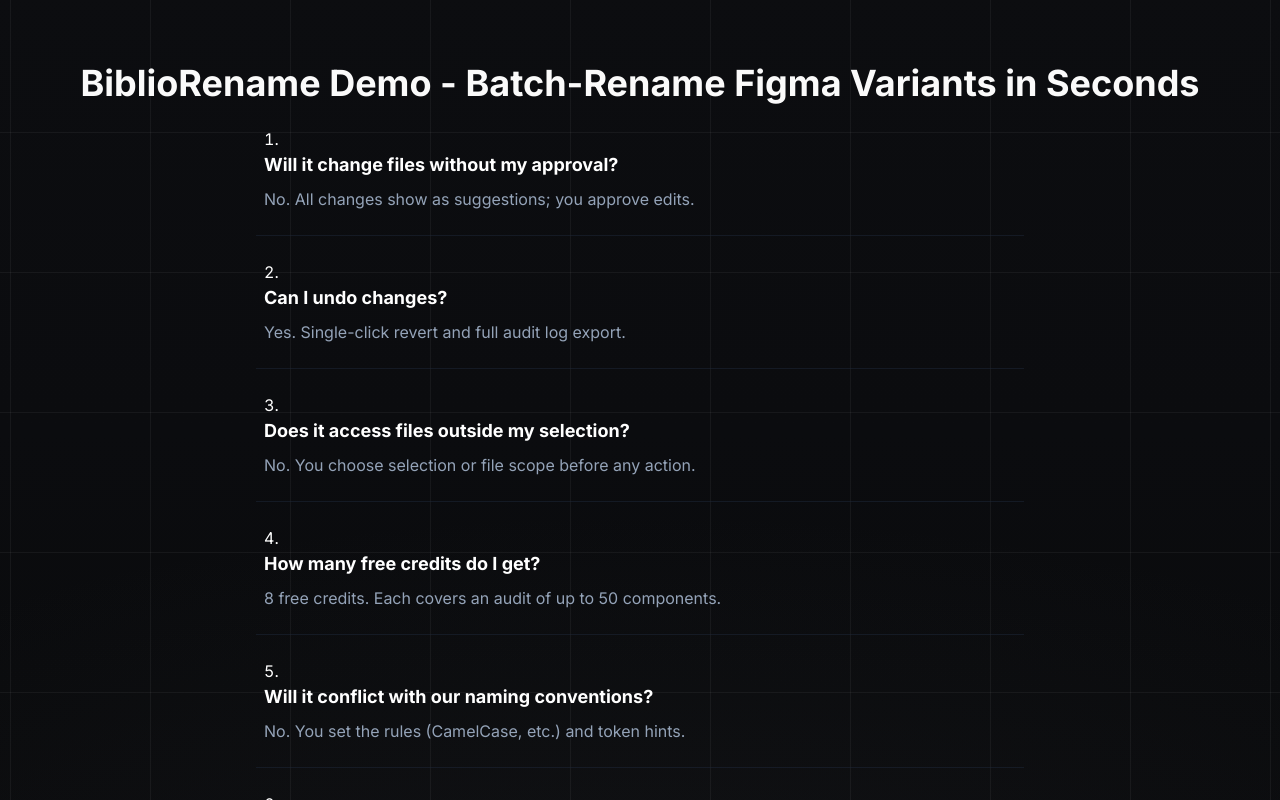
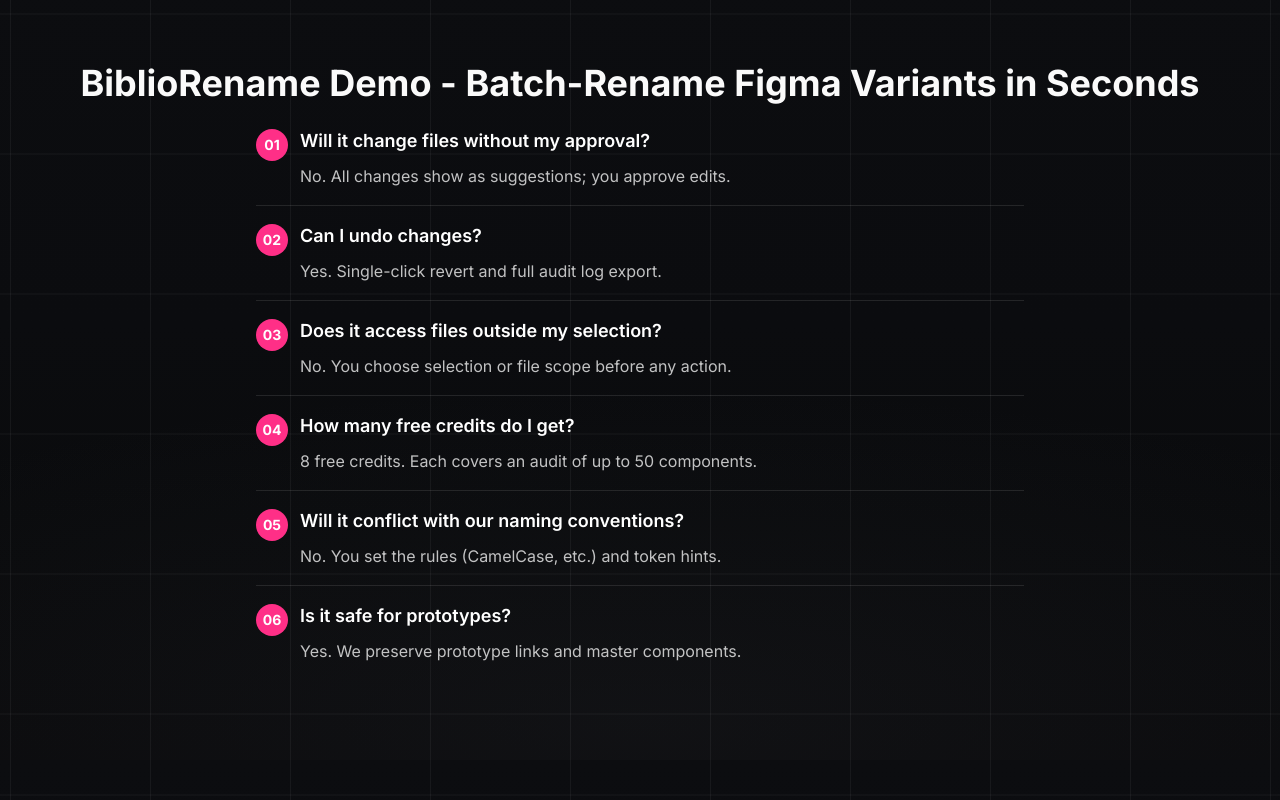
Before and after one commit to emviedv/BKitLaunch, a React (Vite) app: page /biblio-rename in a window 1280 px wide. Shown: the part 7540-8340 px from the top of the page. Built offline with nearby package versions, Linux system fonts and the light colour scheme.

Commit message:
Unify FAQ styling across site

```diff
--- a/src/components/AIRenameVariantsPage.tsx
+++ b/src/components/AIRenameVariantsPage.tsx
@@ -6,6 +6,7 @@
 import { Button } from '@/components/ui/button';
 import { HERO_PRIMARY_BUTTON_CLASS } from '@/components/heroConstants';
 import { Check, RefreshCw, Shield, Lock, Download } from '@/lib/iconUtils';
+import FAQList from '@/components/FAQList';
 import FluidBackground from './FluidBackground';
 
 const AIRenameVariantsPage = () => {
@@ -23,6 +24,14 @@
   }, [content]);
 
   const PLUGIN_URL = 'https://www.figma.com/community/plugin/1523817290746945616/batch-rename-variants-properties-ai-assisted';
+  const faqs = [
+    { question: "Will it change files without my approval?", answer: "No. All changes show as suggestions; you approve edits." },
+    { question: "Can I undo changes?", answer: "Yes. Single-click revert and full audit log export." },
+    { question: "Does it access files outside my selection?", answer: "No. You choose selection or file scope before any action." },
+    { question: "How many free credits do I get?", answer: "8 free credits. Each covers an audit of up to 50 components." },
+    { question: "Will it conflict with our naming conventions?", answer: "No. You set the rules (CamelCase, etc.) and token hints." },
+    { question: "Is it safe for prototypes?", answer: "Yes. We preserve prototype links and master components." }
+  ];
 
   // --- Reusable Components ---
 
@@ -400,21 +409,7 @@
       {/* Block 11: FAQ */}
       <Section dark>
         <SectionTitle className="text-center mb-12">BiblioRename Demo - Batch-Rename Figma Variants in Seconds</SectionTitle>
-        <ol className="max-w-3xl mx-auto space-y-6 list-decimal list-inside">
-          {[
-            { q: "Will it change files without my approval?", a: "No. All changes show as suggestions; you approve edits." },
-            { q: "Can I undo changes?", a: "Yes. Single-click revert and full audit log export." },
-            { q: "Does it access files outside my selection?", a: "No. You choose selection or file scope before any action." },
-            { q: "How many free credits do I get?", a: "8 free credits. Each covers an audit of up to 50 components." },
-            { q: "Will it conflict with our naming conventions?", a: "No. You set the rules (CamelCase, etc.) and token hints." },
-            { q: "Is it safe for prototypes?", a: "Yes. We preserve prototype links and master components." }
-          ].map((faq, i) => (
-            <li key={i} className="border-b border-slate-800/50 pb-6 pl-2">
-              <h4 className="font-bold text-lg mb-2 text-white">{faq.q}</h4>
-              <p className="text-slate-400">{faq.a}</p>
-            </li>
-          ))}
-        </ol>
+        <FAQList faqs={faqs} className="max-w-3xl mx-auto" />
       </Section>
 
       {/* Block 12: Final CTA */}
--- a/src/components/BiblioAuditPage.tsx
+++ b/src/components/BiblioAuditPage.tsx
@@ -6,6 +6,7 @@
 import { Button } from '@/components/ui/button';
 import { HERO_PRIMARY_BUTTON_CLASS } from '@/components/heroConstants';
 import { Check, Shield, Search, Lock, Download } from '@/lib/iconUtils';
+import FAQList from '@/components/FAQList';
 import FluidBackground from './FluidBackground';
 
 const BiblioAuditPage = () => {
@@ -29,6 +30,12 @@
   }, [content]);
 
   const PLUGIN_URL = 'https://www.figma.com/community/plugin/1564328602359376130/biblioaudit-find-detached-instances-design-system-check';
+  const faqs = [
+    { question: "Does it work with any design system?", answer: "Yes. BiblioAudit checks against your local styles and enabled libraries." },
+    { question: "Can I fix errors automatically?", answer: "Many errors, like simple style mismatches or reset overrides, can be fixed with one click." },
+    { question: "Is it safe to run on large files?", answer: "Yes. BiblioAudit is optimized for performance and handles large files by scanning on demand." },
+    { question: "Is BiblioAudit free?", answer: "Yes, BiblioAudit is currently free to use for all features." },
+  ];
 
   // --- Reusable Components ---
 
@@ -285,19 +292,7 @@
       {/* Block 8: FAQ */}
       <Section dark>
         <SectionTitle className="text-center mb-12">See BiblioAudit in Action: Audit &amp; Bulk-Fix Figma Design Errors</SectionTitle>
-        <ol className="max-w-3xl mx-auto space-y-6 list-decimal list-inside">
-          {[
-            { q: "Does it work with any design system?", a: "Yes. BiblioAudit checks against your local styles and enabled libraries." },
-            { q: "Can I fix errors automatically?", a: "Many errors, like simple style mismatches or reset overrides, can be fixed with one click." },
-            { q: "Is it safe to run on large files?", a: "Yes. BiblioAudit is optimized for performance and handles large files by scanning on demand." },
-            { q: "Is BiblioAudit free?", a: "Yes, BiblioAudit is currently free to use for all features." },
-          ].map((faq, i) => (
-            <li key={i} className="border-b border-slate-800/50 pb-6 pl-2">
-              <h4 className="font-bold text-lg mb-2 text-white">{faq.q}</h4>
-              <p className="text-slate-400">{faq.a}</p>
-            </li>
-          ))}
-        </ol>
+        <FAQList faqs={faqs} className="max-w-3xl mx-auto" />
       </Section>
 
       {/* Block 9: Final CTA */}
--- a/src/components/BiblioCleanPage.tsx
+++ b/src/components/BiblioCleanPage.tsx
@@ -6,6 +6,7 @@
 import { Button } from '@/components/ui/button';
 import { HERO_PRIMARY_BUTTON_CLASS } from '@/components/heroConstants';
 import { Check, RefreshCw, Shield, Lock, Download } from '@/lib/iconUtils';
+import FAQList from '@/components/FAQList';
 import FluidBackground from './FluidBackground';
 
 const BiblioCleanPage = () => {
@@ -29,6 +30,12 @@
   }, [content]);
 
   const PLUGIN_URL = 'https://www.figma.com/community/plugin/1573014835821113198/biblioclean-remove-prototype-links-blue-lines';
+  const faqs = [
+    { question: "Will this break my main components?", answer: "BiblioClean includes safety warnings when you attempt to clean main components or instances that shouldn't be touched." },
+    { question: "Can I undo the cleanup?", answer: "Yes. You can use Figma's native undo (Cmd+Z) to revert any changes made by the plugin instantly." },
+    { question: "Does it remove links from the whole file?", answer: "You can choose your scope: clean only the selected items or the entire current page." },
+    { question: "Is BiblioClean free?", answer: "Yes, BiblioClean is currently free to use for all features." },
+  ];
 
   // --- Reusable Components ---
 
@@ -292,19 +299,7 @@
       {/* Block 8: FAQ */}
       <Section dark>
         <SectionTitle className="text-center mb-12">Watch BiblioClean Instantly Remove Prototype Links</SectionTitle>
-        <ol className="max-w-3xl mx-auto space-y-6 list-decimal list-inside">
-          {[
-            { q: "Will this break my main components?", a: "BiblioClean includes safety warnings when you attempt to clean main components or instances that shouldn't be touched." },
-            { q: "Can I undo the cleanup?", a: "Yes. You can use Figma's native undo (Cmd+Z) to revert any changes made by the plugin instantly." },
-            { q: "Does it remove links from the whole file?", a: "You can choose your scope: clean only the selected items or the entire current page." },
-            { q: "Is BiblioClean free?", a: "Yes, BiblioClean is currently free to use for all features." },
-          ].map((faq, i) => (
-            <li key={i} className="border-b border-slate-800/50 pb-6 pl-2">
-              <h4 className="font-bold text-lg mb-2 text-white">{faq.q}</h4>
-              <p className="text-slate-400">{faq.a}</p>
-            </li>
-          ))}
-        </ol>
+        <FAQList faqs={faqs} className="max-w-3xl mx-auto" />
       </Section>
 
       {/* Block 9: Final CTA */}
--- a/src/components/BiblioTablePage.tsx
+++ b/src/components/BiblioTablePage.tsx
@@ -6,6 +6,7 @@
 import { Button } from '@/components/ui/button';
 import { HERO_PRIMARY_BUTTON_CLASS } from '@/components/heroConstants';
 import { Check, Columns, Layout, Table as TableIcon, Download } from '@/lib/iconUtils';
+import FAQList from '@/components/FAQList';
 import FluidBackground from './FluidBackground';
 
 const BiblioTablePage = () => {
@@ -30,6 +31,12 @@
 
   // Figma Community plugin link
   const CTA_LINK = 'https://www.figma.com/community/plugin/1580378065847525472/bibliotable-auto-layout-table-fixer-data-aligner';
+  const faqs = [
+    { question: "Does this work with complex nested auto-layouts?", answer: "Yes. BiblioTable is designed to parse standard row/column auto-layout structures commonly used for tables." },
+    { question: "Does it break responsive resizing?", answer: "No. It applies fixed widths where necessary to ensure alignment, but respects 'Fill container' where appropriate for the table wrapper." },
+    { question: "Can I customize the zebra striping color?", answer: "Yes. You can select the fill color for alternating rows." },
+    { question: "When will it be released?", answer: "BiblioTable is live. Install it from our Figma Community profile." },
+  ];
 
   // --- Reusable Components ---
 
@@ -269,19 +276,7 @@
       {/* Block 8: FAQ */}
       <Section dark>
         <SectionTitle className="text-center mb-12">Watch BiblioTable in Action: Normalize &amp; Zebra-Stripe Figma Tables</SectionTitle>
-        <ol className="max-w-3xl mx-auto space-y-6 list-decimal list-inside">
-          {[
-            { q: "Does this work with complex nested auto-layouts?", a: "Yes. BiblioTable is designed to parse standard row/column auto-layout structures commonly used for tables." },
-            { q: "Does it break responsive resizing?", a: "No. It applies fixed widths where necessary to ensure alignment, but respects 'Fill container' where appropriate for the table wrapper." },
-            { q: "Can I customize the zebra striping color?", a: "Yes. You can select the fill color for alternating rows." },
-            { q: "When will it be released?", a: "BiblioTable is live. Install it from our Figma Community profile." },
-          ].map((faq, i) => (
-            <li key={i} className="border-b border-slate-800/50 pb-6 pl-2">
-              <h4 className="font-bold text-lg mb-2 text-white">{faq.q}</h4>
-              <p className="text-slate-400">{faq.a}</p>
-            </li>
-          ))}
-        </ol>
+        <FAQList faqs={faqs} className="max-w-3xl mx-auto" />
       </Section>
 
       {/* Block 9: Final CTA */}
--- /dev/null
+++ b/src/components/FAQList.tsx
@@ -0,0 +1,42 @@
+import React from 'react';
+import { renderTextWithLinks } from '@/lib/renderTextWithLinks';
+
+export interface FAQListItem {
+  question: string;
+  answer: string;
+}
+
+interface FAQListProps {
+  faqs: FAQListItem[];
+  className?: string;
+}
+
+const FAQList: React.FC<FAQListProps> = ({ faqs, className = '' }) => (
+  <div className={className}>
+    <div className="divide-y divide-white/10">
+      {faqs.map((faq, index) => {
+        const questionNumber = (index + 1).toString().padStart(2, '0');
+        return (
+          <div key={`faq-${index}`} className="py-4 first:pt-0 last:pb-0">
+            <div className="flex items-start gap-3">
+              <span
+                className="mt-0.5 inline-flex h-8 w-8 flex-shrink-0 items-center justify-center rounded-full bg-[#ff2f87] text-sm font-bold text-white"
+                aria-hidden="true"
+              >
+                {questionNumber}
+              </span>
+              <div className="space-y-2">
+                <h3 className="text-lg font-semibold text-white">{faq.question}</h3>
+                <p className="text-base leading-relaxed text-white/75">
+                  {renderTextWithLinks(faq.answer)}
+                </p>
+              </div>
+            </div>
+          </div>
+        );
+      })}
+    </div>
+  </div>
+);
+
+export default FAQList;
```
Also changed, not shown: src/components/BlogArticlePage.tsx (+2 -17 lines), src/components/FAQSchema.tsx (+2 -26 lines), 2 other files (tests, documents, lock files or other folders).
